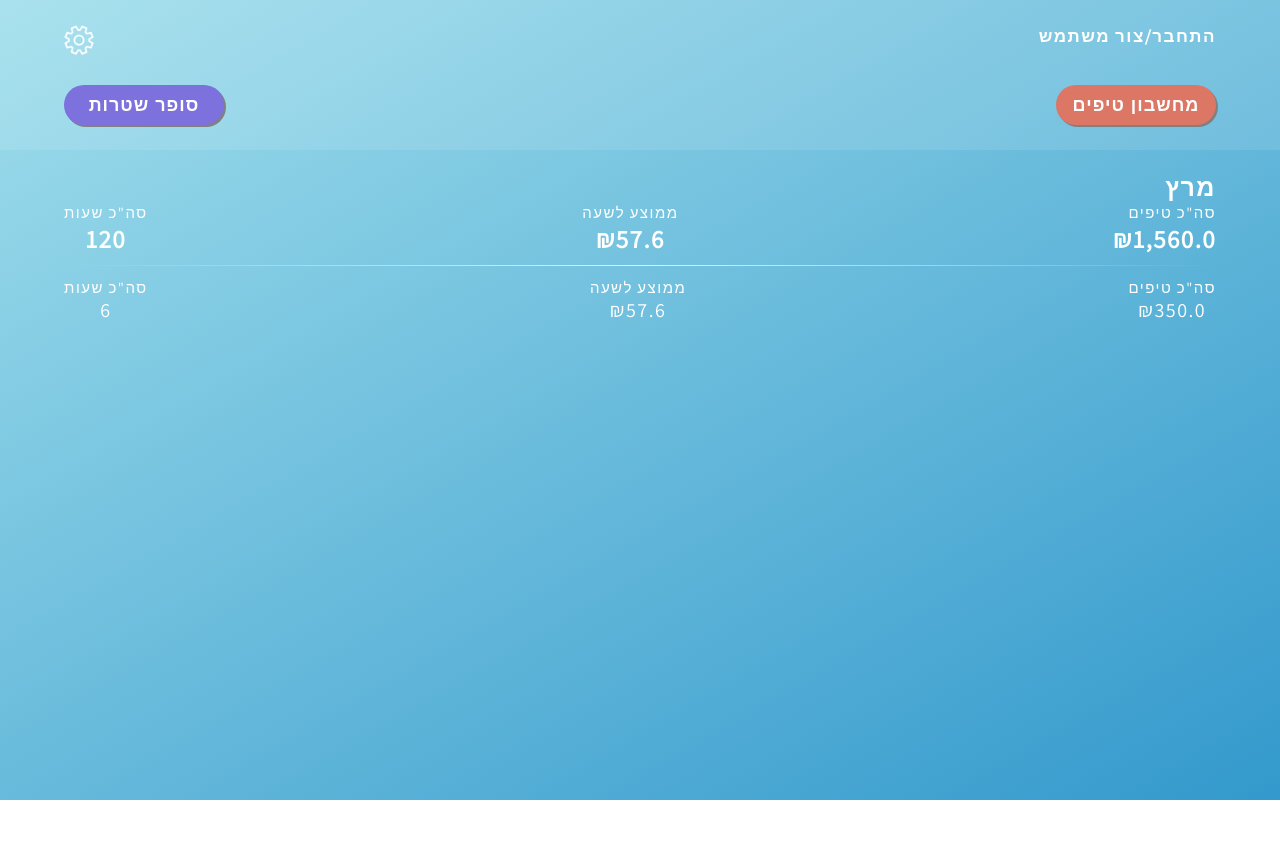
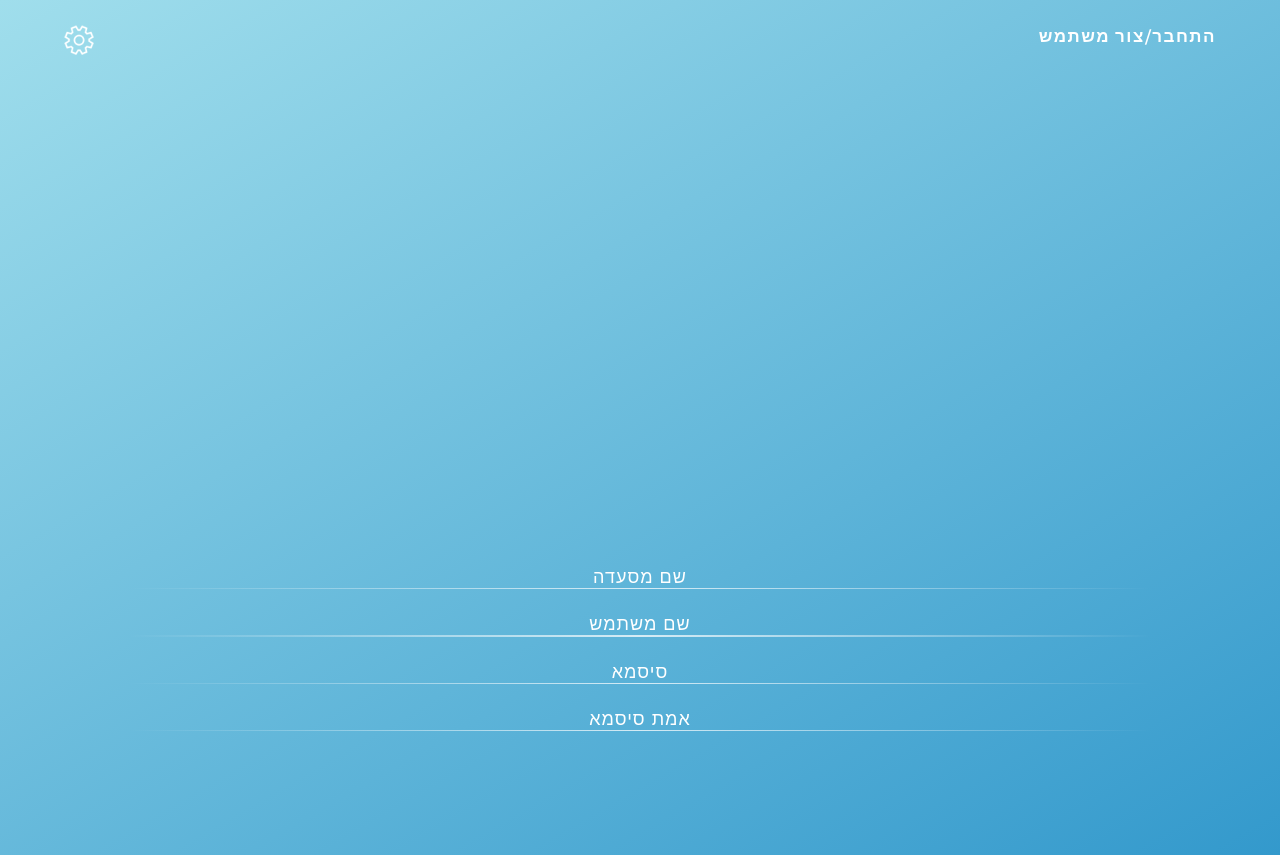
Before and after one commit to anton202/myTipsClient4.0, an Angular app: page / in a window 1280 px wide. Before the commit the page ends 800 px from the top, so only its background shows below. Built offline with nearby package versions, Linux system fonts and the light colour scheme.

Commit message:
add styling to register

```diff
--- a/src/app/app.component.html
+++ b/src/app/app.component.html
@@ -1,3 +1,4 @@
-<app-home></app-home>
+<!-- <app-home></app-home> -->
+<app-register></app-register>
 <!-- <app-register></app-register> -->
 <!-- <app-tip-calculator></app-tip-calculator> -->
--- a/src/app/auth/register/register.component.html
+++ b/src/app/auth/register/register.component.html
@@ -1,9 +1,13 @@
 <app-nav></app-nav>
 <div class="register">
-    <form >
+    <form class="register__userForm">
         <input type="text" placeholder="שם מסעדה">
+        <hr class="splitLine">
         <input type="text" name="" placeholder="שם משתמש">
-        <input type="text" name="" id="" placeholder="סיסמא">
-        <input type="text" name="" placeholder="אמת סיסמא">
+        <hr class="splitLine">
+        <input class="register__userForm__password" type="password" name="" placeholder="סיסמא">
+        <hr class="splitLine">
+        <input class="register__userForm__password" type="password" name="" placeholder="אמת סיסמא">
+        <hr class="splitLine">
     </form>
 </div>
--- a/src/app/auth/register/register.component.scss
+++ b/src/app/auth/register/register.component.scss
@@ -0,0 +1,46 @@
+.register{
+    height: 100vh;
+    display: flex;
+    justify-content: center;
+   // align-items: center;
+
+    &__userForm{
+        margin-top: 40%;
+        width: 80%;
+        display: flex;
+        flex-direction: column;
+
+
+
+        & > input{
+            direction: rtl;
+            background-color: transparent;
+            border: none;
+            text-align: center;
+            font-size: 1.8rem;
+            color: white;
+            outline: none;
+
+            // add css to password to be direction:ltr
+
+            &::placeholder{
+                color: white;
+                letter-spacing: 0.1rem;
+            }
+        }
+
+
+    }
+}
+
+.splitLine {
+    margin-bottom: 2.5rem;
+    border: 0;
+    height: 1.3px;
+    background-image: linear-gradient(
+      to right,
+      rgba(0, 0, 0, 0),
+      rgba(255, 255, 255, 0.75),
+      rgba(0, 0, 0, 0)
+    );
+  }
--- a/src/app/income-summary/shift-income/shift-income.component.html
+++ b/src/app/income-summary/shift-income/shift-income.component.html
@@ -1,5 +1,8 @@
 <div class="shiftIncome">
-    <div class="date"></div>
+    <div class="date">
+        <span></span>
+        <span></span>
+    </div>
     <div class="shiftIncome__dailyIncome">
     <div>
         <span>סה"כ טיפים</span>
```
